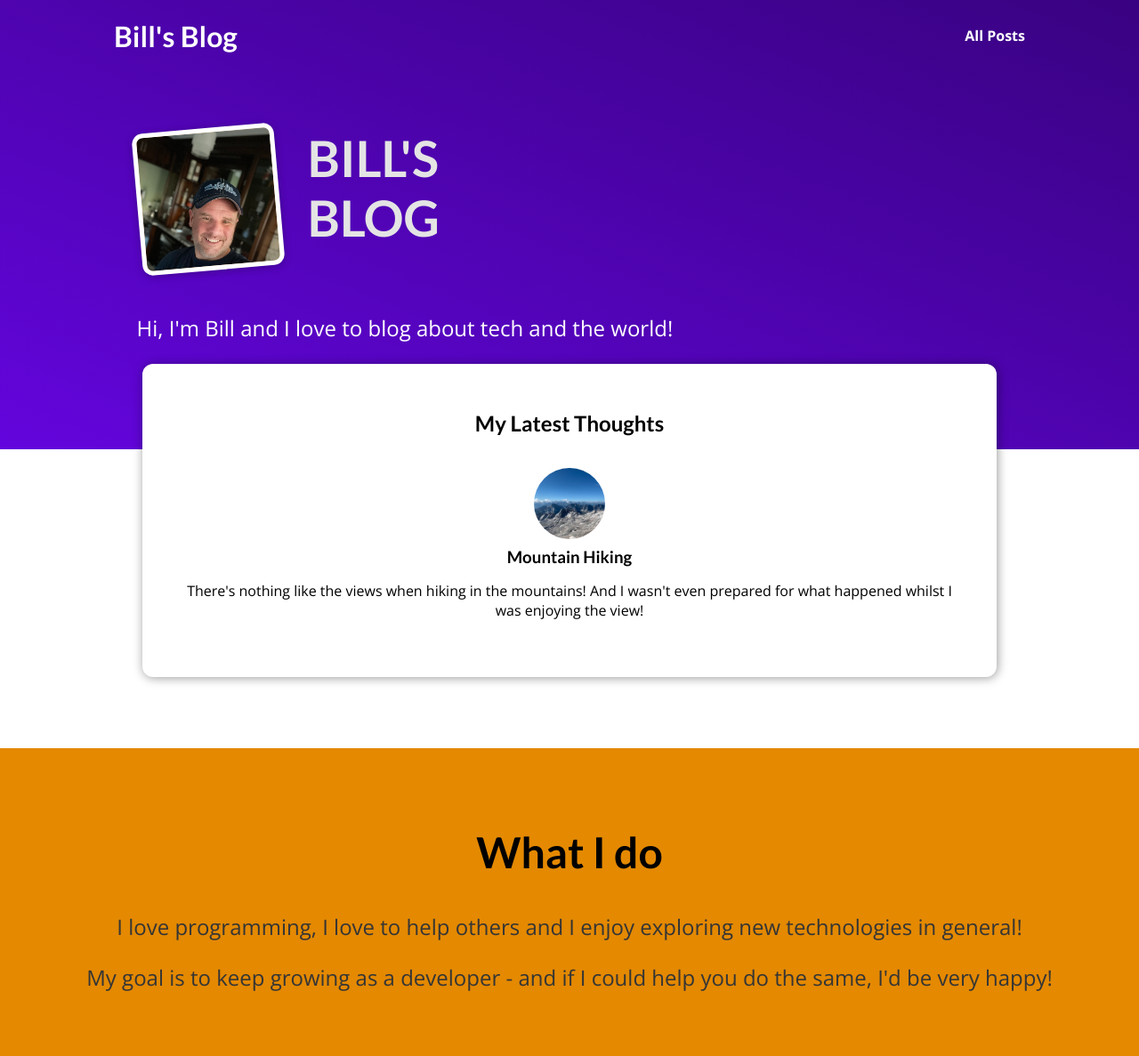
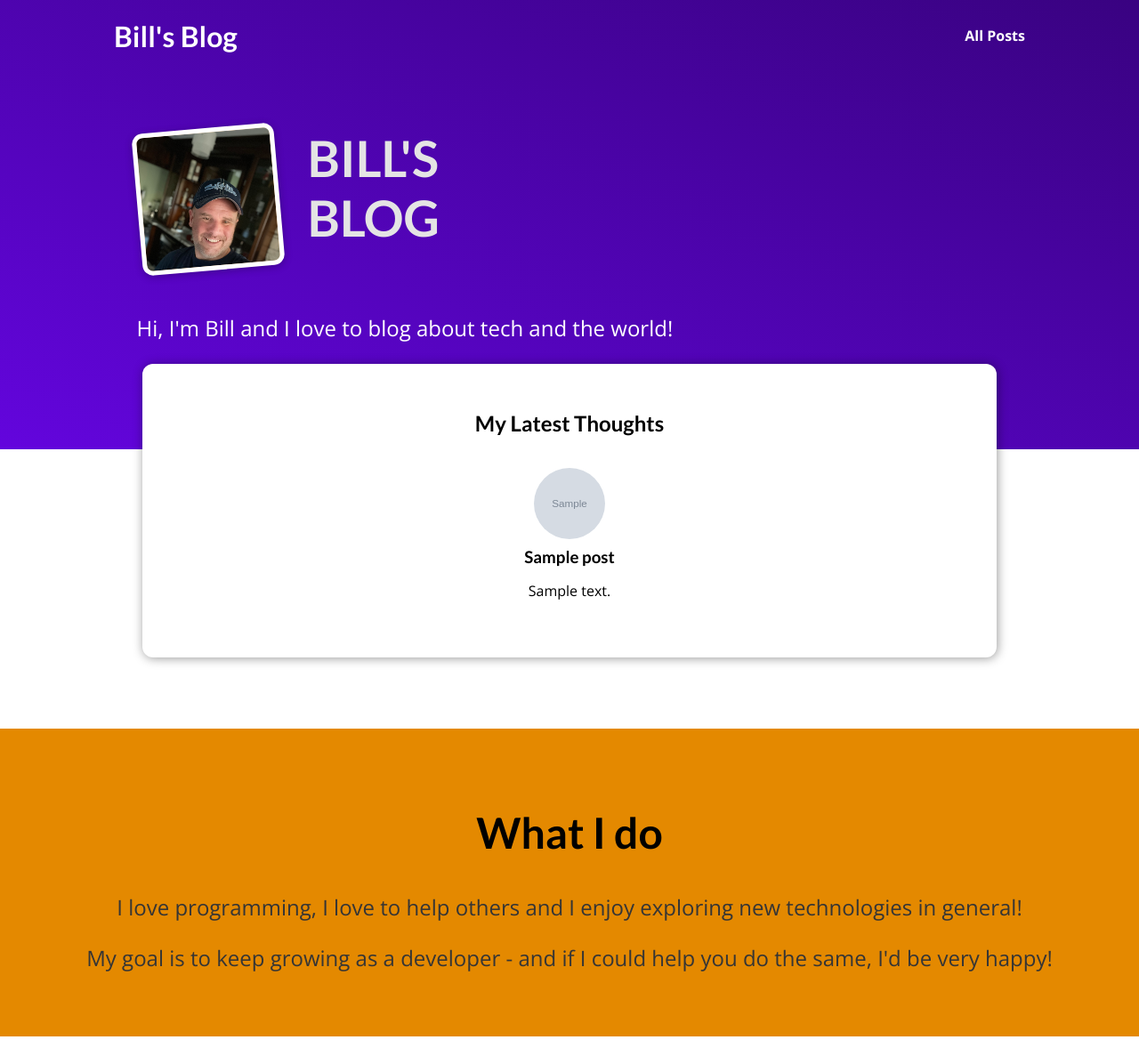
Before and after one commit to BillStephens2022/Blog-Django, a Django app: template blog/templates/blog/index.html in a window 1280 px wide. Shown: the whole page at 89% size. After the commit the page ends 1165 px from the top, so only its background shows below. Run offline with Django 5.2, Linux system fonts and the light colour scheme; the template is opened without the code that fills it: most values are stand-ins (such as "Sample title", 1, 10 or a date in 2020); grey boxes marked "Sample" are stand-in pictures.

Commit message:
rendered post all post dummy data

```diff
--- a/blog/templates/blog/includes/post.html
+++ b/blog/templates/blog/includes/post.html
@@ -2,11 +2,11 @@
 
 <li>
     <article class="post">
-        <a href="{% url "post-detail-page" "the-mountains" %}">
-            <img src="{% static "blog/images/mountains.jpg" %}" alt="Mountain Hiking" />
+        <a href="{% url "post-detail-page" post.slug %}">
+            <img src="{% static "blog/images/"|add:post.image %}" alt="{{ post.title }}" />
             <div class="post__content">
-                <h3>Mountain Hiking</h3>
-                <p>There's nothing like the views when hiking in the mountains!  And I wasn't even prepared for what happened whilst I was enjoying the view!</p>
+                <h3>{{ post.title }}</h3>
+                <p>{{ post.excerpt }}</p>
             </div>
         </a>
     </article>
--- a/blog/templates/blog/index.html
+++ b/blog/templates/blog/index.html
@@ -18,7 +18,9 @@
 <section id="latest-posts">
     <h2>My Latest Thoughts</h2>
     <ul>
-  {% include "blog/includes/post.html" %}
+        {% for post in posts %}
+            {% include "blog/includes/post.html" %}
+        {% endfor %}
     </ul>
 
 </section>
```
Also changed, not shown: blog/views.py (+10 -2 lines).
